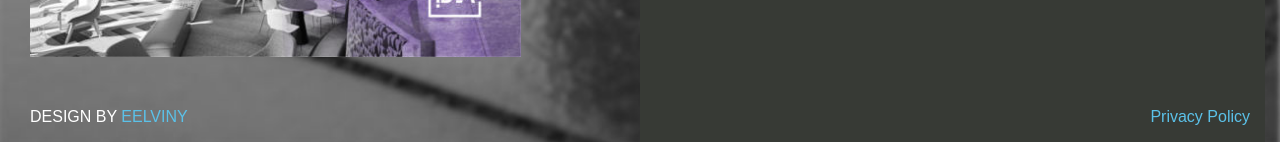
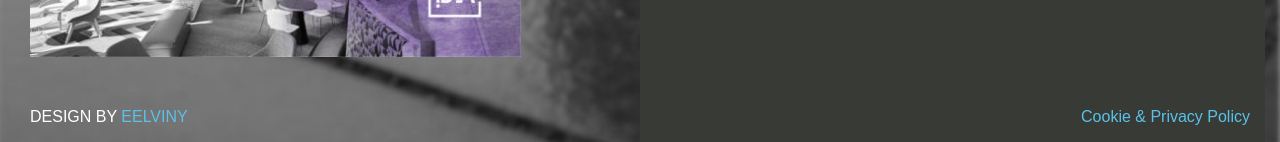
Before and after one commit to Eelviny/sixideas-pub, a Jekyll site: the page built from index.md, in a window 1280 px wide. Shown: the part 754-896 px from the top of the page. Built offline with Jekyll 4.4.1, drawn with Linux system fonts in a browser that asks for light colours; nearby versions of some CDN libraries.

Commit message:
Code cleanup

```diff
--- a/_includes/footer.html
+++ /dev/null
@@ -1 +0,0 @@
-<p class="text-right"><a href="#">Pivacy Policy</a></p>
--- a/_layouts/default.html
+++ b/_layouts/default.html
@@ -1,5 +1,5 @@
 ---
-#layout: compress
+layout: compress
 ---
 
 <!doctype html>
--- a/_layouts/home.html
+++ b/_layouts/home.html
@@ -1,11 +1,7 @@
 ---
-#layout: compress
+layout: default
 ---
 
-<!doctype html>
-<html class="no-js" lang="en">
-  {% include head.html %}
-  <body class="homepage">
 <div class="grid-container grid-x grid-padding-x">
   <div class="cell medium-6 large-5">
     <div class="grid-y large-grid-frame" style="min-height: 100vh;">
@@ -42,11 +38,8 @@
             <span aria-hidden="true">&times;</span>
           </button>
         </div>
-            <p class="text-right"><a href="#" data-open="privacymodal">Privacy Policy</a></p>
+        <p class="text-right"><a href="#" data-open="privacymodal">Cookie & Privacy Policy</a></p>
       </div>
     </div>
   </div>
 </div>
-    {% include scripts.html %}
-  </body>
-</html>
--- a/assets/styles/main.scss
+++ b/assets/styles/main.scss
@@ -40,7 +40,7 @@
 @include foundation-float-classes;
 @include foundation-xy-grid-classes;
 
-.homepage {
+body {
   background: url({{ site.url }}{{ site.baseurl }}/assets/images/background.jpg) no-repeat center center fixed;
   -webkit-background-size: cover;
   -moz-background-size: cover;
```
Also changed, not shown: _includes/header.html (deleted, +0 -11 lines). Lines whose indentation alone changed are shown as unchanged.
